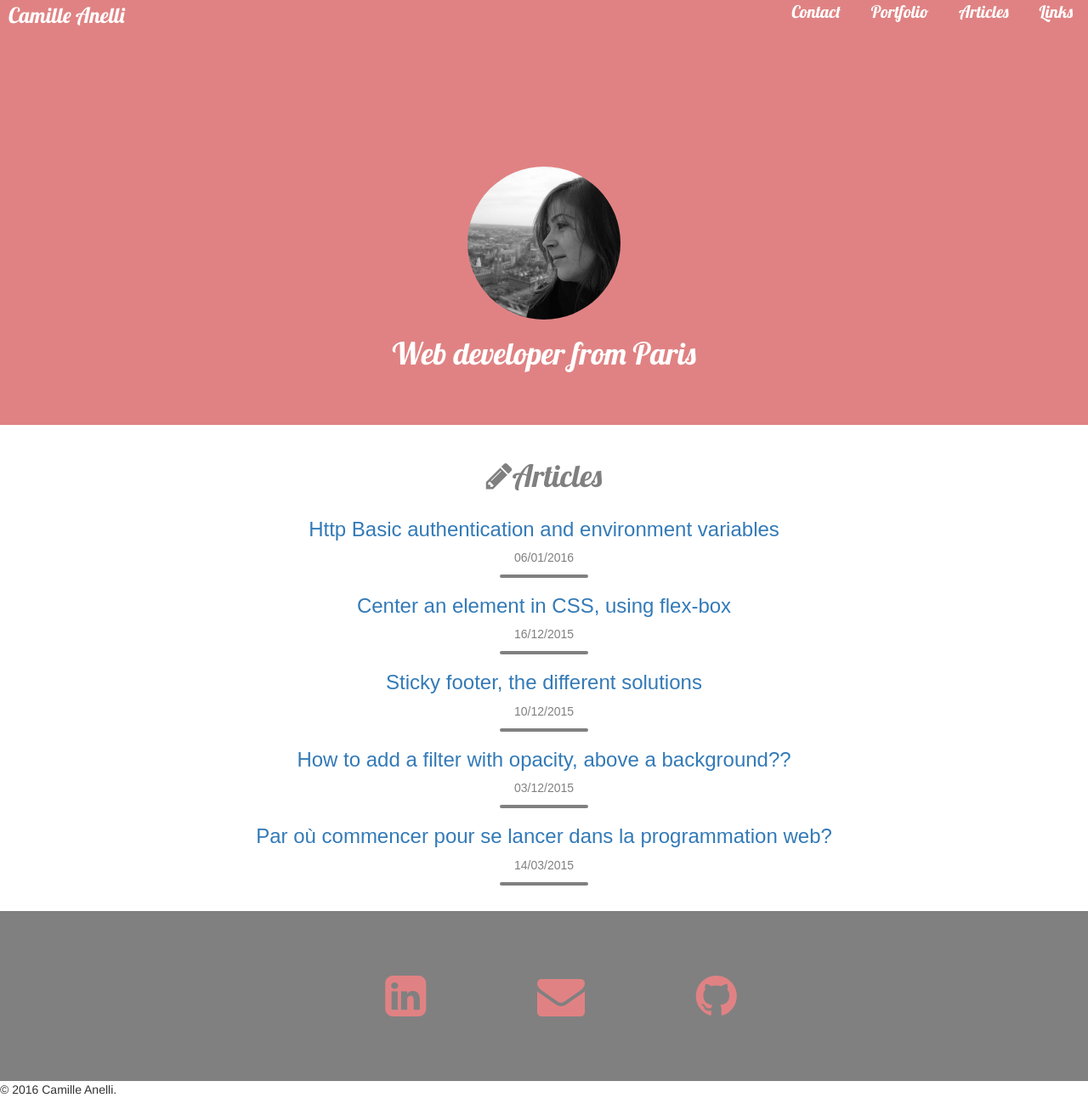
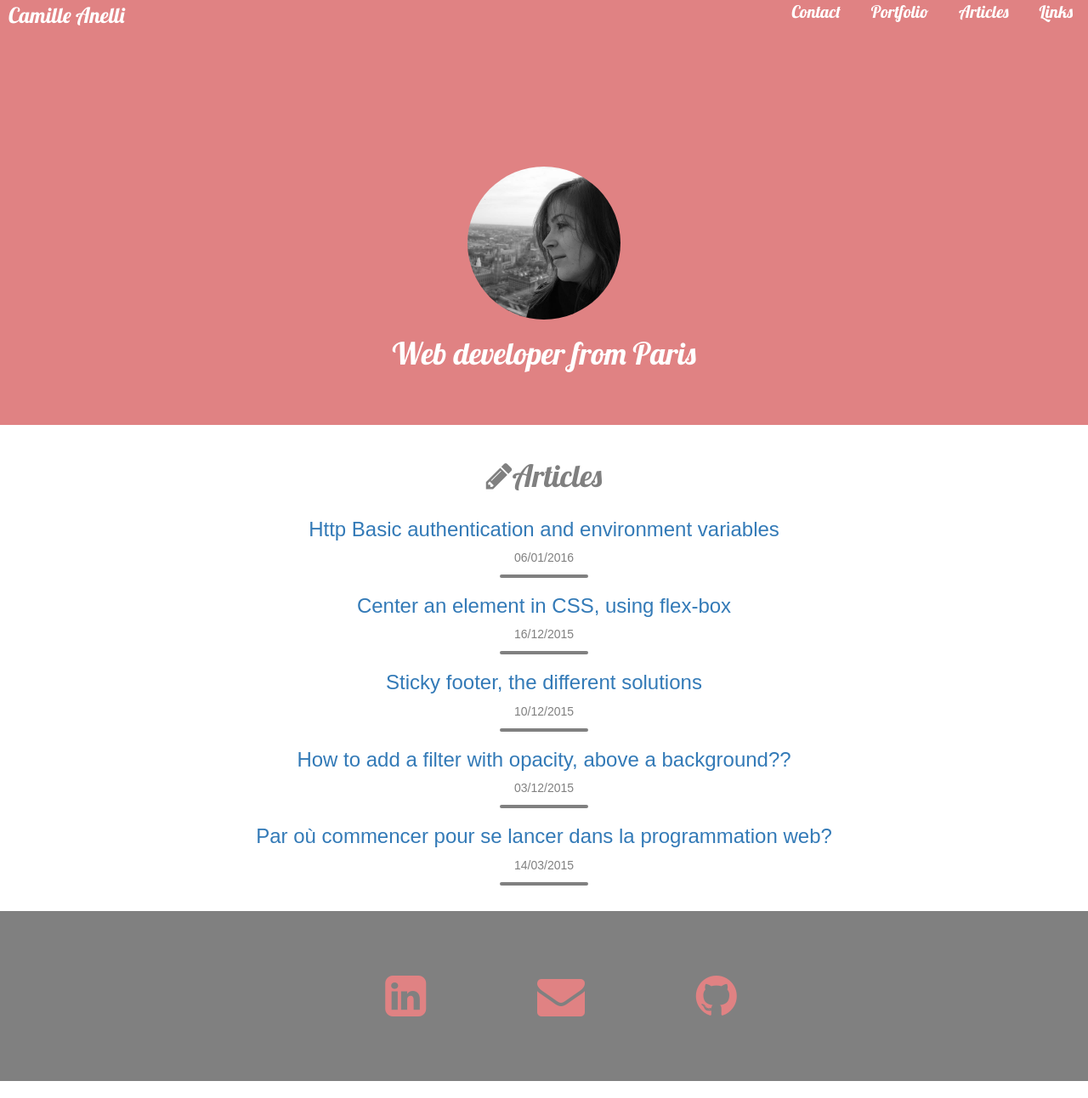
Before and after one commit to camilleanelli/camilleanelli.github.io, a Jekyll site: the page built from index.html, in a window 1280 px wide. Shown: the whole page at 85% size. Built offline with Jekyll 4.4.1, drawn with Linux system fonts in a browser that asks for light colours; nearby versions of some CDN libraries.

Commit message:
change copyright

```diff
--- a/_includes/_footer.html
+++ b/_includes/_footer.html
@@ -1,6 +1,6 @@
 
 
-<footer>&copy; {{ site.time | date: '%Y' }} {{ site.owner.name }}.</footer>
+
 <script src="https://ajax.googleapis.com/ajax/libs/jquery/1.11.3/jquery.min.js"></script>
 <script src="{{ site.baseurl }}/assets/javascripts/bootstrap.min.js"></script>
 <script src="{{ site.baseurl }}/assets/javascripts/home.js"></script>
```
